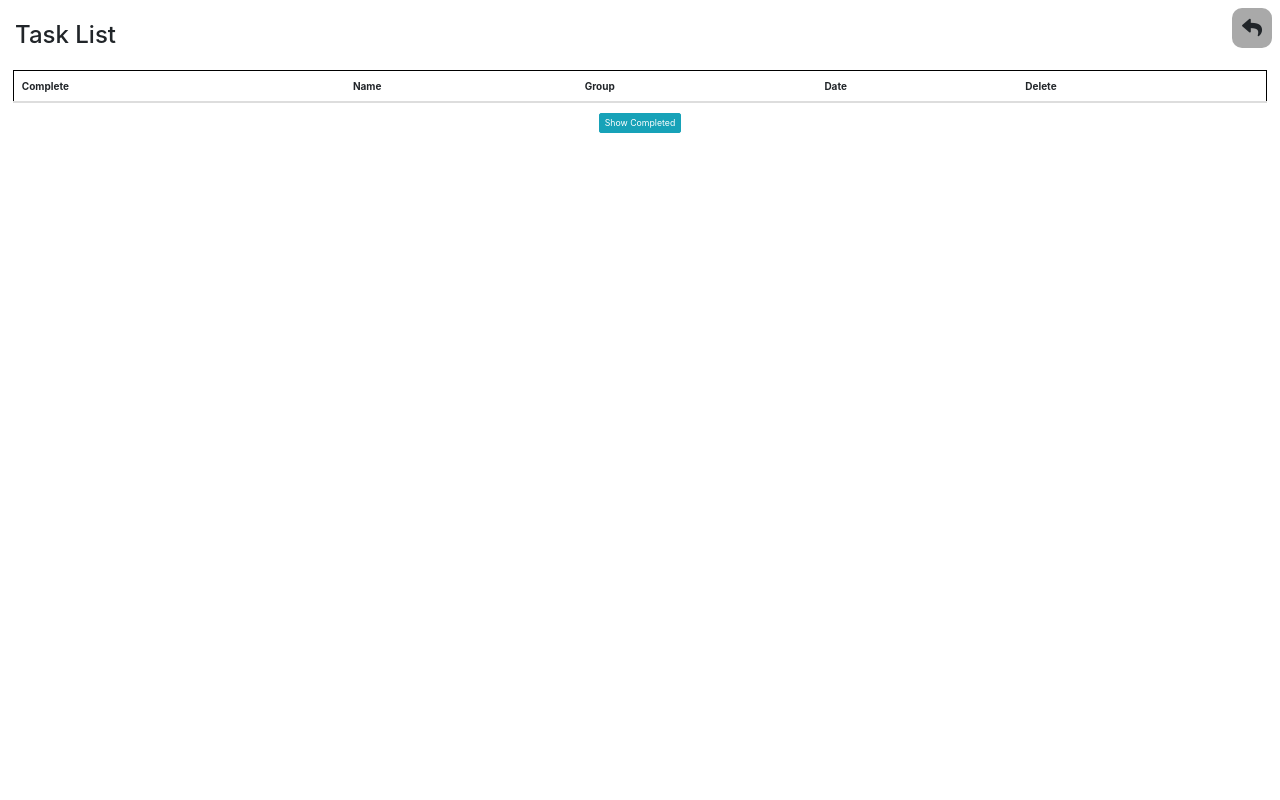
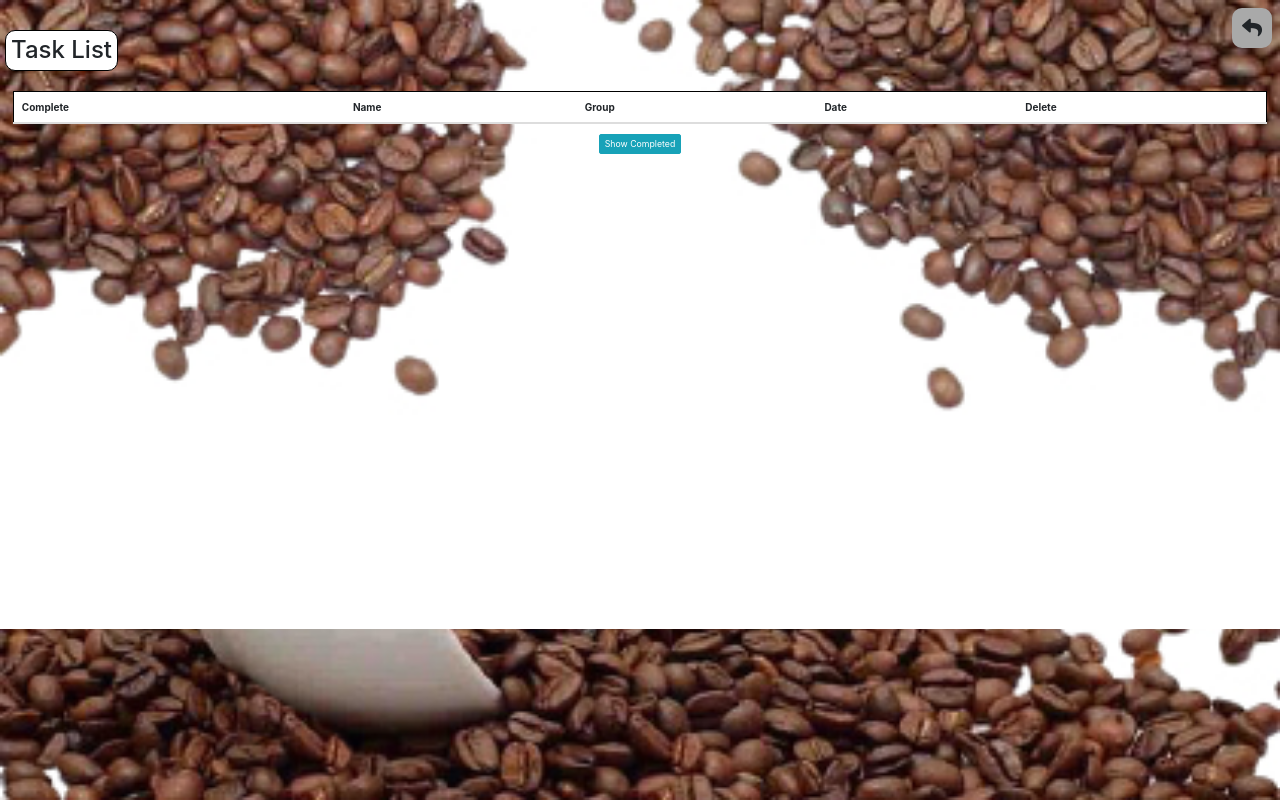
Before and after one commit to mirandago/TwoTenInc, a browser extension: page code/taskList.html in a window 1280 px wide. Drawn offline with nearby package versions, Linux system fonts and the light colour scheme.

Commit message:
add background to taskList

```diff
--- a/code/css/taskList.css
+++ b/code/css/taskList.css
@@ -1,7 +1,20 @@
+body {
+    background-image: url(/img/taskListTopBG.jpg), url(/img/taskListBottomBG.jpg);
+    background-size: 100%, 100%;
+    background-repeat: no-repeat, no-repeat;
+    background-attachment: fixed, fixed;
+    background-position: center top, center bottom;
+}
+
 .title {
     font-size: 24px;
-    margin: 0px 15px;
-    line-height: 10px;
+    margin: 0px 5px;
+    margin-bottom: 20px;
+    float:left;
+    border:1px solid black;
+    border-radius: 10px;
+    padding:5px;
+    background-color:white;
 }
 
 .roundButton {
@@ -33,6 +46,7 @@
     border-width: 1px;
     border-color: black;
     width: 98%;
+    background-color:white;
 }
 
 .showHide {
```
Also changed, not shown: code/img/taskListBG2.jpg (added), code/img/taskListBottomBG.jpg (added), code/img/taskListTopBG.jpg (added).
